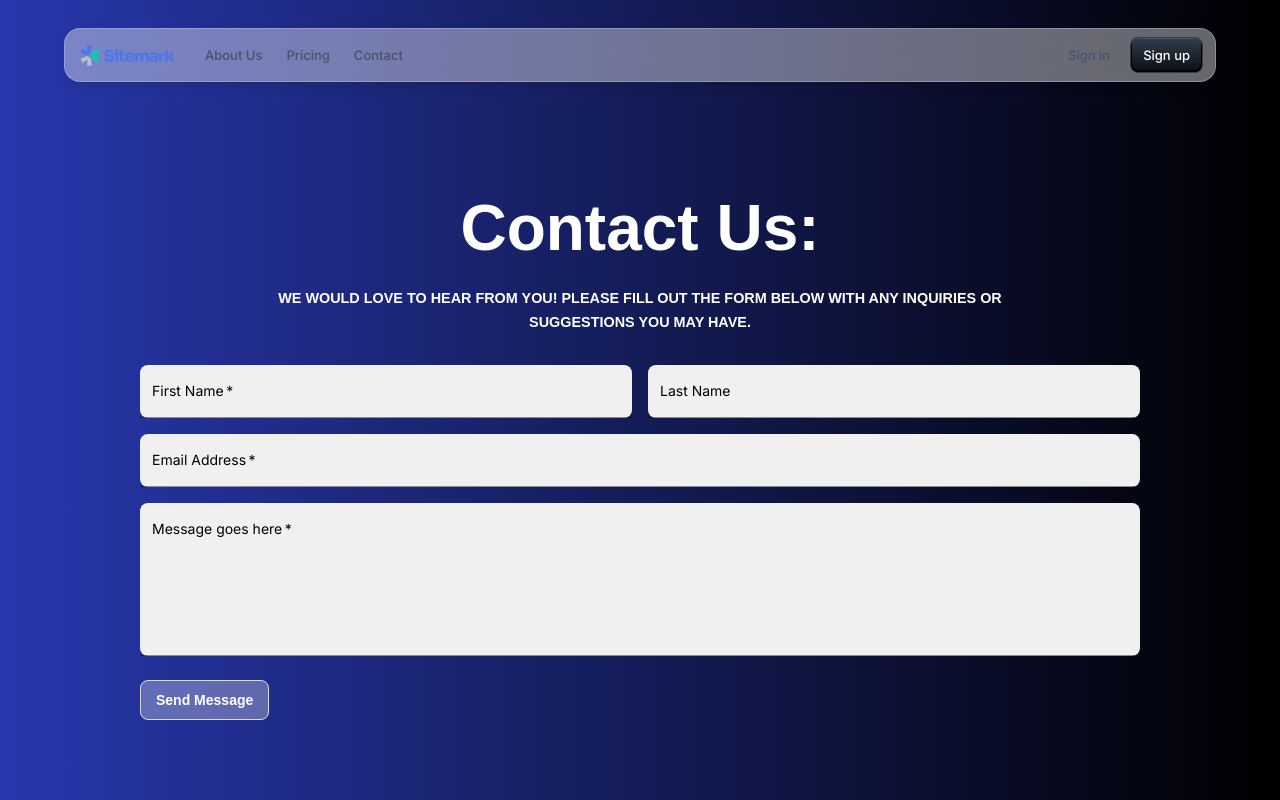
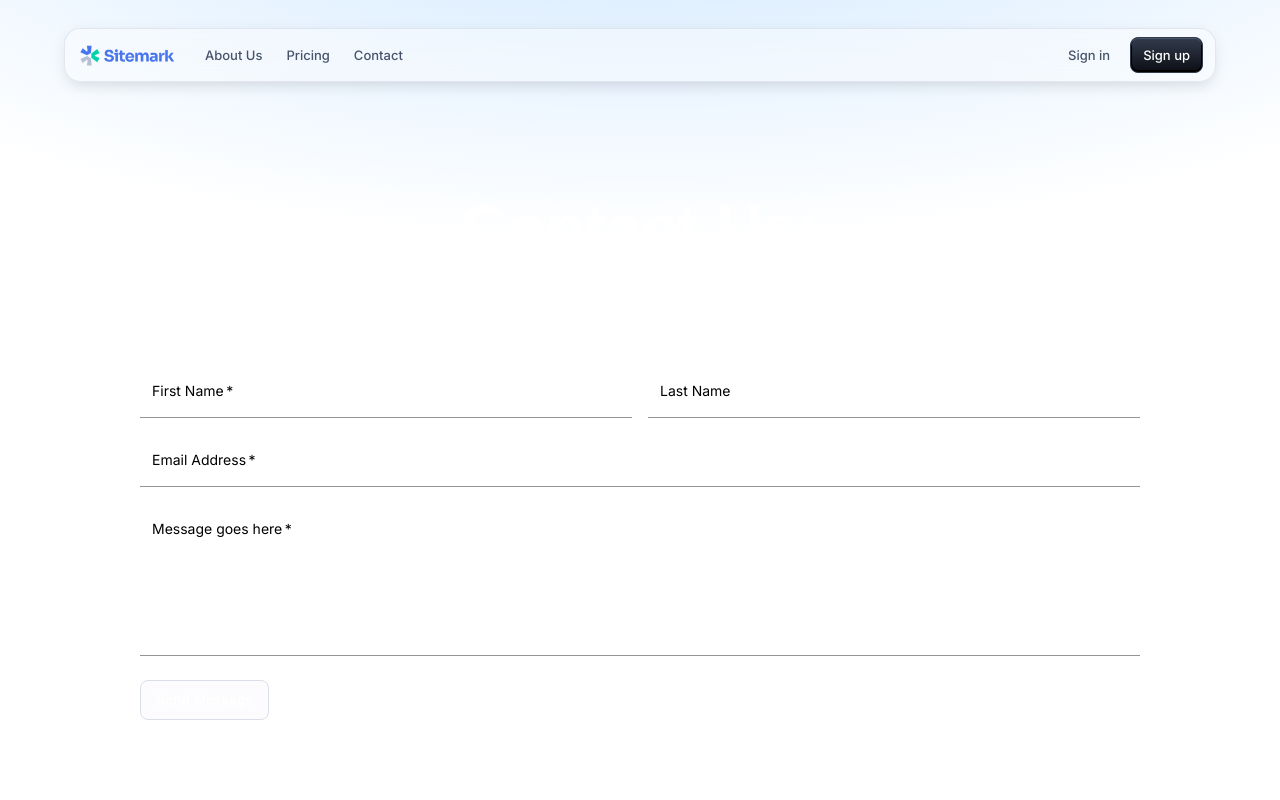
Before and after one commit to datasheng/csc33600-repo-sk-warriors, a Next.js app: page /contact in a window 1280 px wide. Shown: the top 800 px of the page. Built offline with nearby package versions, Linux system fonts and the light colour scheme.

Commit message:
Contact Page is done, just need to connect to DB

```diff
--- a/app/contact/page.js
+++ b/app/contact/page.js
@@ -1,30 +1,37 @@
 "use client";
 
 import { Box, Typography, Button, Grid, TextField } from "@mui/material";
-
 import AppAppBar from "../home-page/components/AppAppBar";
 import Footer from "../home-page/components/Footer";
+import AppTheme from "../shared-theme/AppTheme";
 
 export default function Contact() {
   return (
-    <>
-      <AppAppBar></AppAppBar>
-      {/*Contact Form Section*/}
+    <AppTheme>
+      <AppAppBar />
       <Box
-        sx={{
+        id="contact-section"
+        sx={(theme) => ({
           minHeight: { xs: "100vh", sm: "100vh" },
           display: "flex",
           flexDirection: "column",
           alignItems: "center",
           justifyContent: { xs: "flex-start", sm: "center" },
-          background: "linear-gradient(270deg, #000000, #2838ae)",
+          width: "100%",
+          backgroundRepeat: "no-repeat",
+          backgroundImage:
+            "radial-gradient(ellipse 80% 50% at 50% -20%, hsl(210, 100%, 90%), transparent)",
+          ...theme.applyStyles("dark", {
+            backgroundImage:
+              "radial-gradient(ellipse 80% 50% at 50% -20%, hsl(210, 100%, 16%), transparent)",
+          }),
           overflow: "auto",
           padding: {
             xs: "20px 10px 40px",
             sm: "60px 20px",
           },
           pt: { xs: "150px", sm: "100px" },
-        }}
+        })}
       >
         <Box
           sx={{
@@ -78,7 +85,15 @@ export default function Contact() {
                 sx={{
                   backgroundColor: "white",
                   borderRadius: 1,
-                  "& .MuiInputLabel-root": { color: "black" },
+                  "& .MuiInputLabel-root": {
+                    color: "black",
+                  },
+                  "& .MuiFilledInput-input": {
+                    color: "#111",
+                  },
+                  "& .MuiInputBase-root": {
+                    backgroundColor: "white",
+                  },
                   opacity: 1,
                 }}
                 required
@@ -92,7 +107,15 @@ export default function Contact() {
                 sx={{
                   backgroundColor: "white",
                   borderRadius: 1,
-                  "& .MuiInputLabel-root": { color: "black" },
+                  "& .MuiInputLabel-root": {
+                    color: "black",
+                  },
+                  "& .MuiFilledInput-input": {
+                    color: "#111",
+                  },
+                  "& .MuiInputBase-root": {
+                    backgroundColor: "white",
+                  },
                   opacity: 1,
                 }}
               />
@@ -107,7 +130,15 @@ export default function Contact() {
               backgroundColor: "white",
               mt: 2,
               borderRadius: 1,
-              "& .MuiInputLabel-root": { color: "black" },
+              "& .MuiInputLabel-root": {
+                color: "black",
+              },
+              "& .MuiFilledInput-input": {
+                color: "#111",
+              },
+              "& .MuiInputBase-root": {
+                backgroundColor: "white",
+              },
               opacity: 1,
             }}
             required
@@ -124,7 +155,15 @@ export default function Contact() {
               backgroundColor: "white",
               mt: 2,
               borderRadius: 1,
-              "& .MuiInputLabel-root": { color: "black" },
+              "& .MuiInputLabel-root": {
+                color: "black",
+              },
+              "& .MuiFilledInput-input": {
+                color: "#111",
+              },
+              "& .MuiInputBase-root": {
+                backgroundColor: "white",
+              },
               opacity: 1,
             }}
             required
@@ -149,7 +188,7 @@ export default function Contact() {
           </Button>
         </Box>
       </Box>
-      <Footer></Footer>
-    </>
+      <Footer />
+    </AppTheme>
   );
 }
--- a/app/home-page/HomePage.js
+++ b/app/home-page/HomePage.js
@@ -4,7 +4,6 @@ import Divider from '@mui/material/Divider';
 import AppTheme from '../shared-theme/AppTheme';
 import AppAppBar from './components/AppAppBar';
 import Hero from './components/Hero';
-import LogoCollection from './components/LogoCollection';
 import Highlights from './components/Highlights';
 import Pricing from './components/Pricing';
 import Features from './components/Features';
@@ -18,7 +17,6 @@ export default function HomePage(props) {
       <AppAppBar />
       <Hero />
       <div>
-        <LogoCollection />
         <Features />
         <Divider />
         <Divider />
```
Also changed, not shown: app/home-page/components/FAQ.js (+54 -52 lines), app/home-page/components/LogoCollection.js (deleted, +0 -60 lines).
